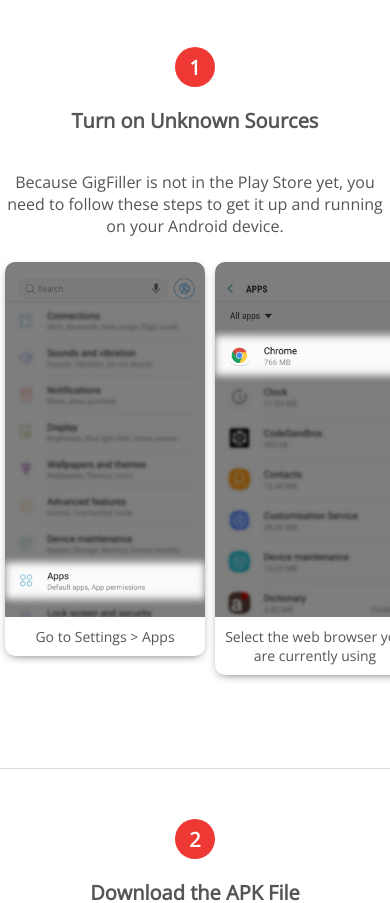
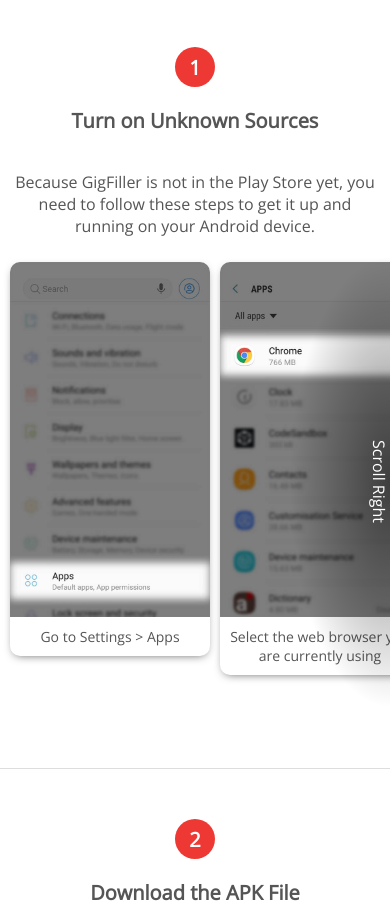
Before and after one commit to chris-rodgers/gigfiller-download-apk, a website: page index.html in a window 390 px wide. Shown: the part 206-1109 px from the top of the page. Drawn offline with nearby package versions, Linux system fonts and the light colour scheme.

Commit message:
update instructions

```diff
--- a/style.css
+++ b/style.css
@@ -16,7 +16,7 @@
   font-family: "Open Sans", sans-serif;
 }
 p{
-  padding: 20px 0;
+  padding: 20px 10px;
   margin: 0;
 }
 h1 {
@@ -83,12 +83,28 @@
 .instructions{
   display: flex;
   flex-wrap: wrap;
+  padding: 0 5px;
 }
 
 @media (max-width: 600px){
   .instructions{
     overflow-x: scroll;
     flex-wrap: nowrap;
+  }
+  .instructions:after{
+    content: 'Scroll Right';
+    position: absolute;
+    width: 100px;
+    height: 450px;
+    pointer-events: none;
+    background: radial-gradient(ellipse at right, rgba(0, 0, 0, 0.5), transparent 100px);
+    right: 0;
+    display: flex;
+    justify-content: center;
+    color: white;
+    writing-mode: vertical-rl;
+    text-orientation: mixed;
+    text-align: center;
   }
   .instruction{
     min-width: 200px;
```
